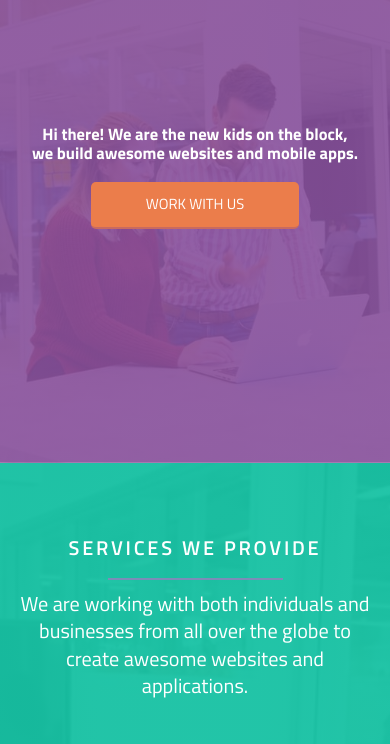
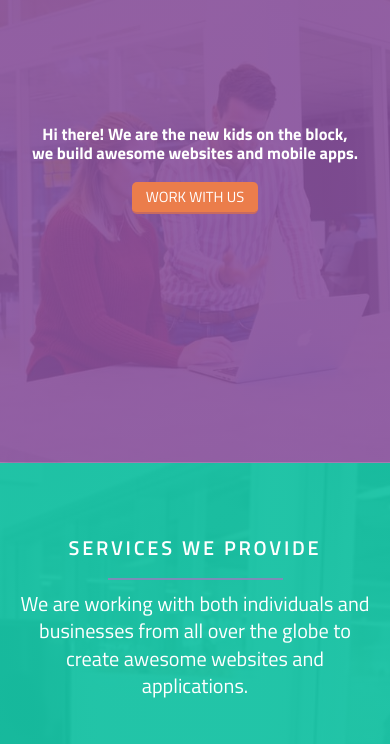
Before and after one commit to Maruf19/cubex, a plain HTML site: page index.html in a window 390 px wide. Shown: the part 86-830 px from the top of the page. Drawn offline with nearby package versions, Linux system fonts and the light colour scheme.

Commit message:
btn updated

```diff
--- a/resources/css/responsive.css
+++ b/resources/css/responsive.css
@@ -119,6 +119,13 @@
         margin-top: 60%;
      }
 
+
+     .hero-text-box  .btn:link,
+     .hero-text-box  .btn:visited,
+     .hero-text-box .btn{
+         padding: .7rem 1.5rem ;
+     }
+
     .contact-section form{
     margin-top: 5rem;
     width: 100%;
```
